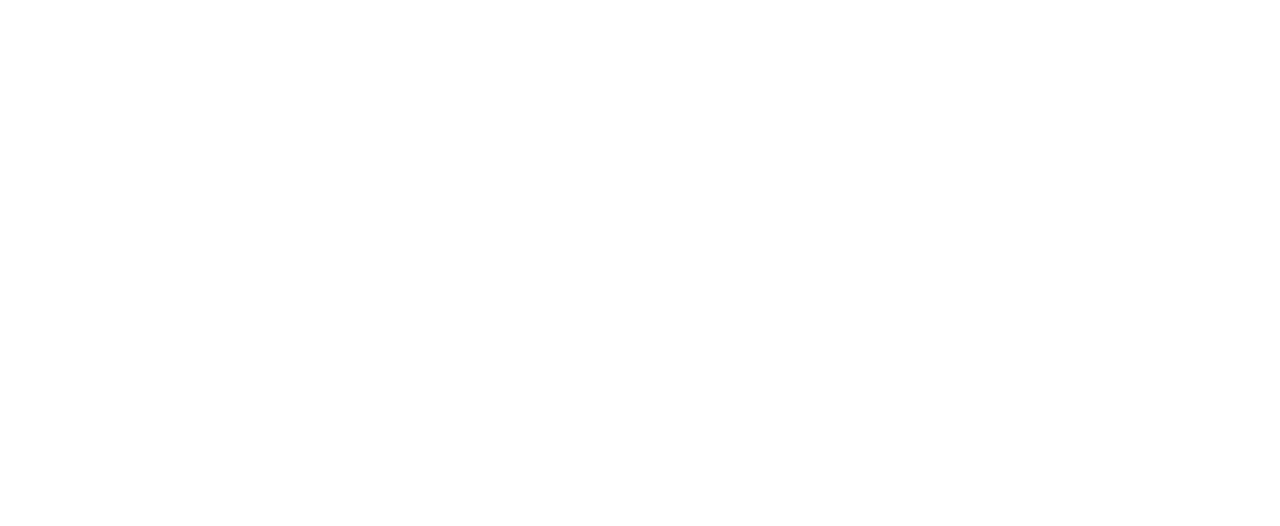
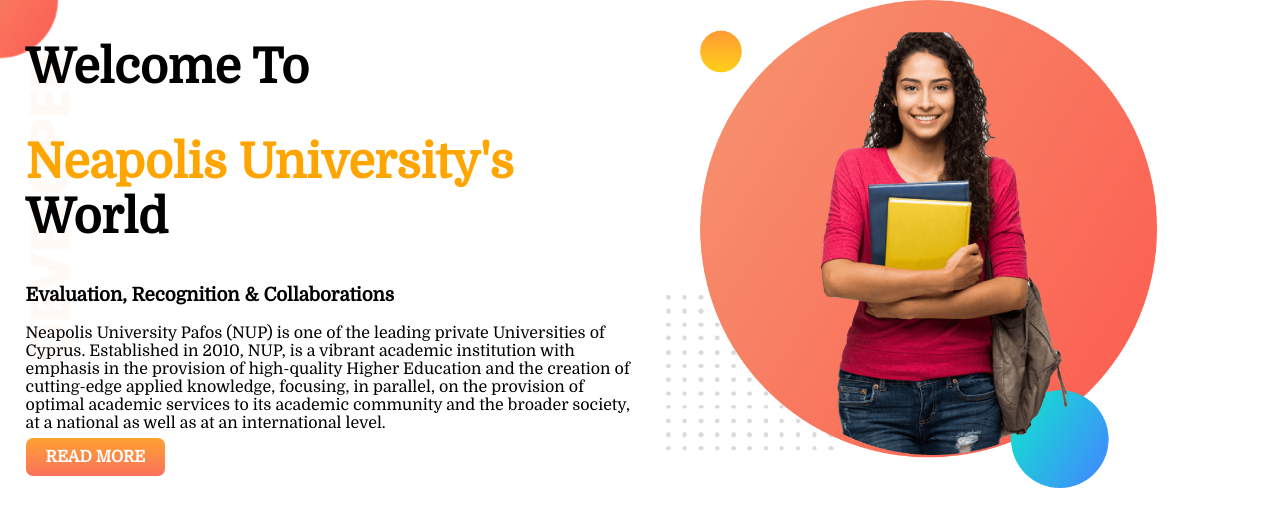
Before and after one commit to MdAbdulKayumKhan/universityAds, a plain HTML site: page index.html in a window 1280 px wide. Drawn offline with Linux system fonts and the light colour scheme.

Commit message:
welcome section added

```diff
--- a/index.html
+++ b/index.html
@@ -1,13 +1,37 @@
 <!DOCTYPE html>
 <html lang="en">
+
 <head>
     <meta charset="UTF-8">
     <meta http-equiv="X-UA-Compatible" content="IE=edge">
     <meta name="viewport" content="width=device-width, initial-scale=1.0">
     <title>University Ads</title>
+    <link rel="preconnect" href="https://fonts.googleapis.com">
+    <link rel="preconnect" href="https://fonts.gstatic.com" crossorigin>
+    <link href="https://fonts.googleapis.com/css2?family=Domine&display=swap" rel="stylesheet">
     <link rel="stylesheet" href="style.css">
 </head>
+<section class="welcome-section">
+    <div class="half-section">
+        <h1>Welcome To</h1>
+        <h1><span class="orange-color">Neapolis University's</span> World</h1>
+        <h3>Evaluation, Recognition & Collaborations</h3>
+        <p>Neapolis University Pafos (NUP) is one of the leading private Universities of Cyprus. Established in 2010,
+            NUP, is a vibrant academic institution with emphasis in the provision of high-quality Higher Education and
+            the creation of cutting-edge applied knowledge, focusing, in parallel, on the provision of optimal academic
+            services to its academic community and the broader society, at a national as well as at an international
+            level.</p>
+        <a href="https://www.nup.ac.cy/">READ MORE</a>
+
+    </div>
+    <div class="half-section">
+        <img src="images/my-bg-One.png" alt="">
+    </div>
+
+</section>
+
 <body>
 
 </body>
+
 </html>
--- a/style.css
+++ b/style.css
@@ -0,0 +1,33 @@
+body{
+    font-family: 'Domine', serif;
+    margin: 0;
+}
+h1{
+    font-size: 48px;
+}
+section{
+    display: flex;
+    border-bottom: 150px;
+}
+.half-section{
+    width: 50%;
+    margin-left: 2%;
+}
+.half-section img{
+    width: 80%;
+}
+.half-section a{
+    text-decoration: none;
+    background-image: linear-gradient(#FFA132, #FA725C);
+    padding: 10px 20px;
+    border-radius: 7px;
+    color: white;
+    font-weight: 700;
+}
+.orange-color{
+    color: orange;
+}
+.welcome-section{
+    background-image: url(images/top-banner.png);
+    background-repeat: no-repeat;
+}
```
Also changed, not shown: images/dream-bg.png (added), images/exp-bg.png (added), images/my-bg-One.png (added), images/my-bg-Two.png (added), images/top-banner.png (added).
